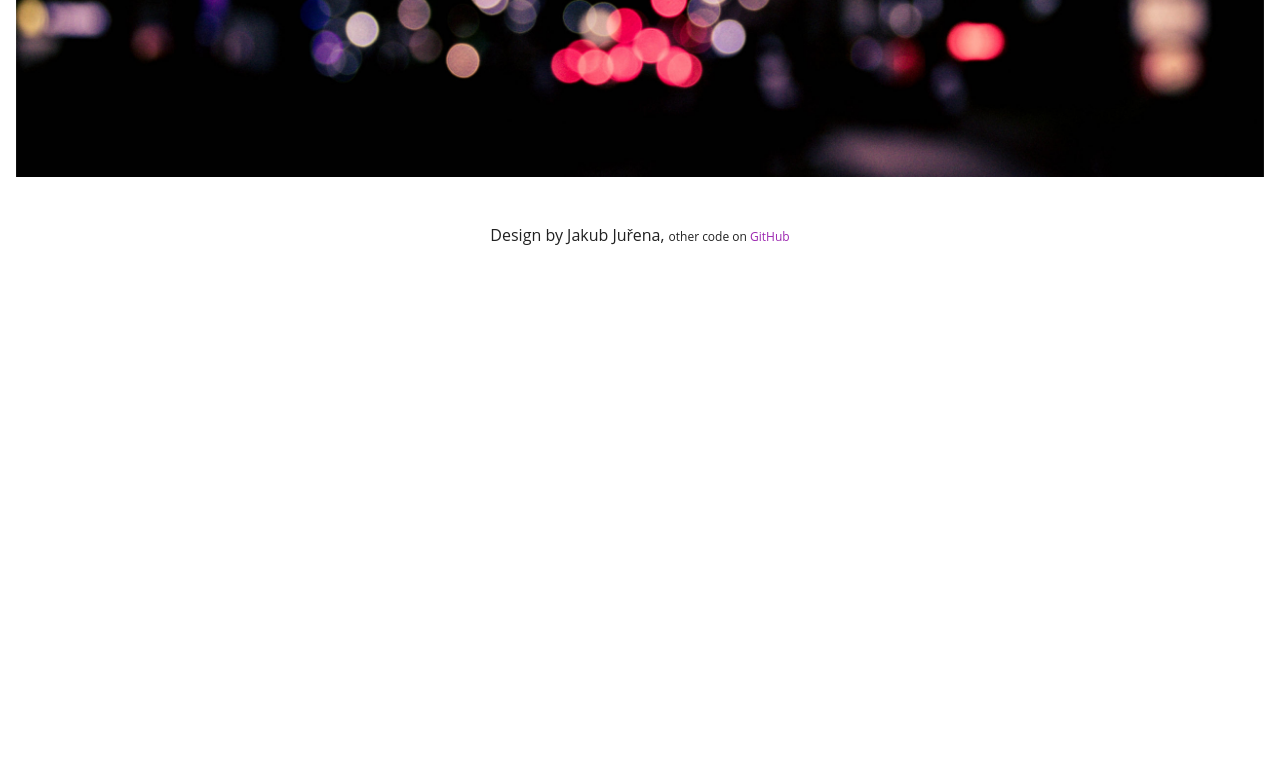
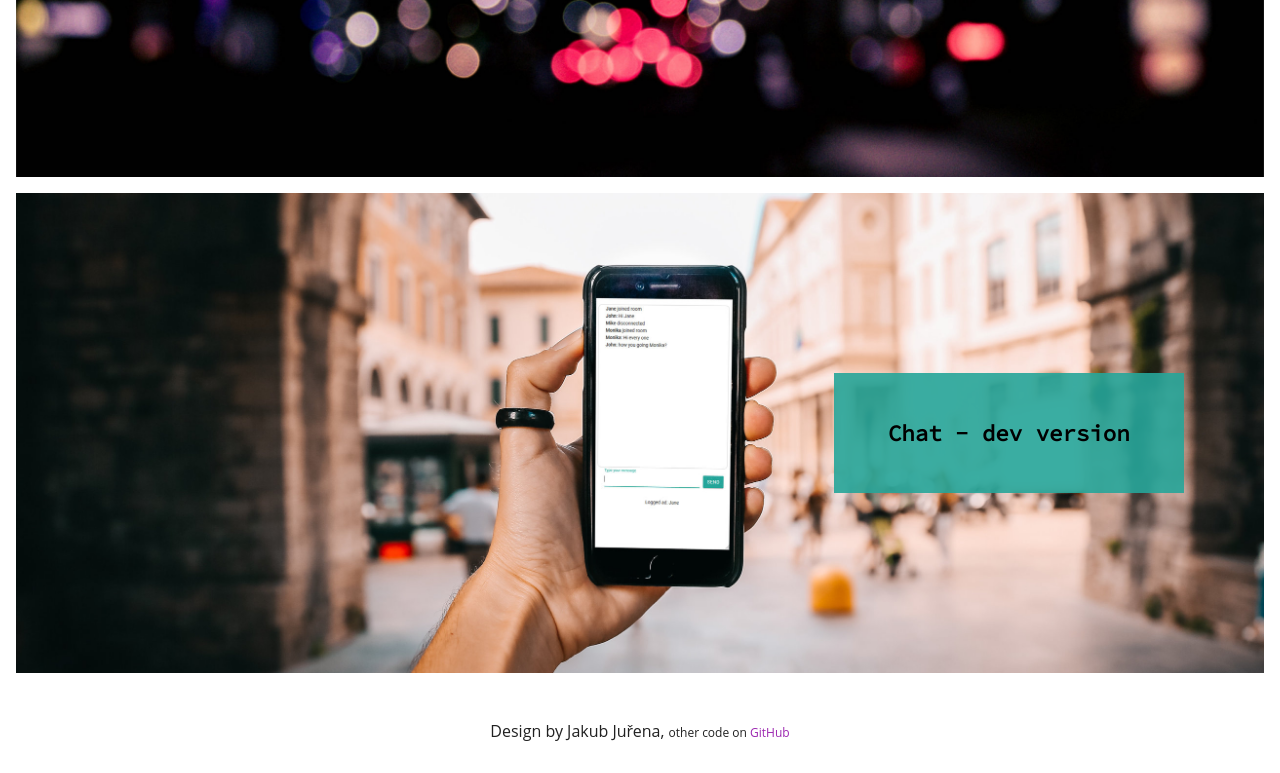
Before and after one commit to jakubjurena/SitesPresentation, a plain HTML site: page index.html in a window 1280 px wide. Shown: the part 936-1709 px from the top of the page. Before the commit the page ends 1213 px from the top, so only its background shows below. Drawn offline with Linux system fonts and the light colour scheme; a web font is replaced by a local one.

Commit message:
added chat app

```diff
--- a/css/main.css
+++ b/css/main.css
@@ -134,6 +134,18 @@ body > a {
     background: rgba(156,39,176,0.9);
 }
 
+/*
+*
+*   setting bg and content div color for chat site
+*
+ */
+ .chat {
+    background-image: url(../assets/images/chat_bg.jpg);
+    background-position: center center !important;
+}
+.chat > div {
+    background: rgba(38, 166, 154,0.9);
+}
 
 /**
 *
--- a/index.html
+++ b/index.html
@@ -27,11 +27,21 @@
         </div>
     </a>
 
-    <a href="http://checkitout.devsoncoffee.com" title="Chek it out">
+    <a href="http://checkitout.devsoncoffee.com" title="Check it out">
         <div class="site checkitout">
             <div class="site-content">
                 <div>
                     Check it out
+                </div>
+            </div>
+        </div>
+    </a>
+
+    <a href="http://chat.devsoncoffee.com" title="Chat">
+        <div class="site chat">
+            <div class="site-content">
+                <div>
+                    Chat - dev version
                 </div>
             </div>
         </div>
```
Also changed, not shown: assets/images/chat_bg.jpg (added), assets/images/sites_bg.jpeg (deleted).
